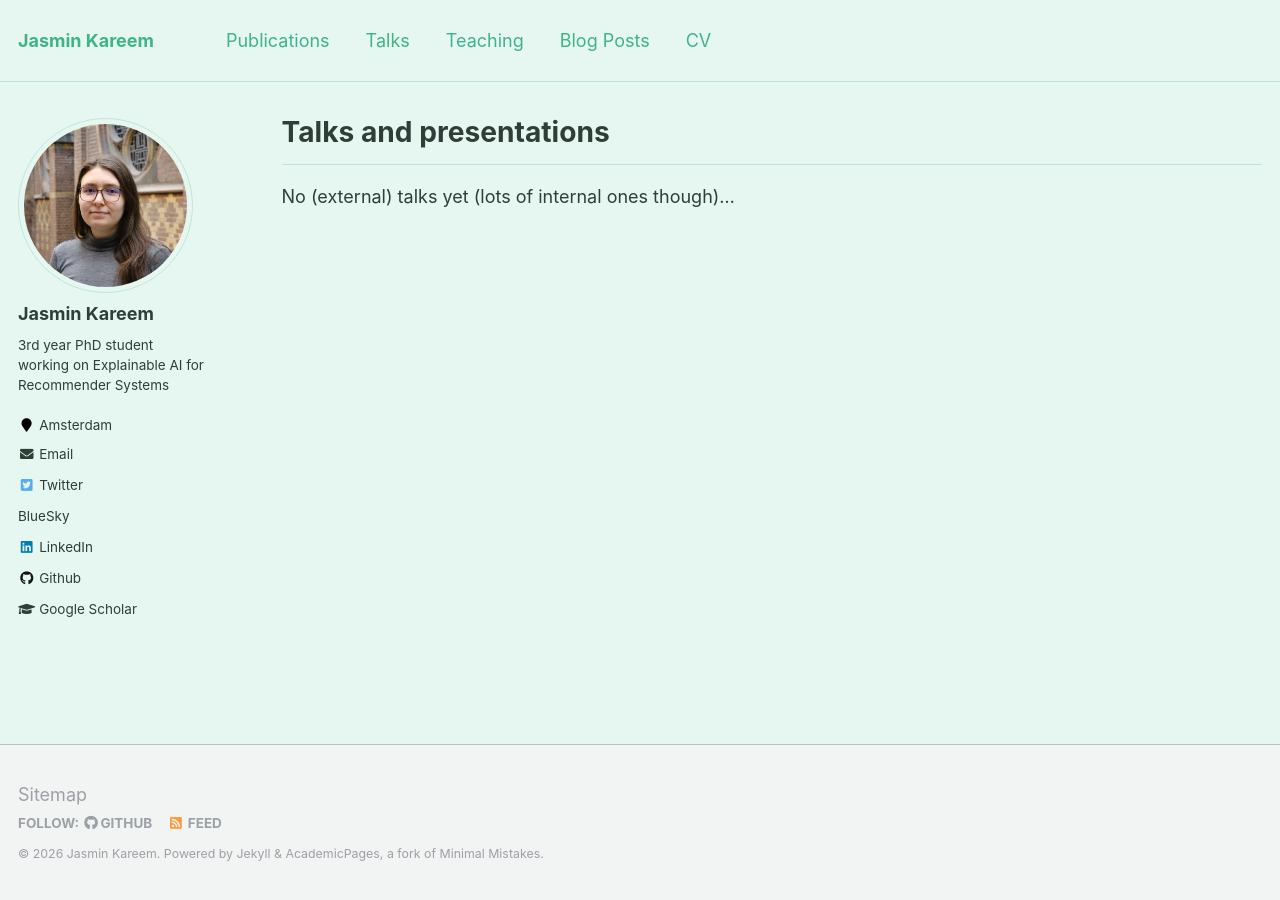
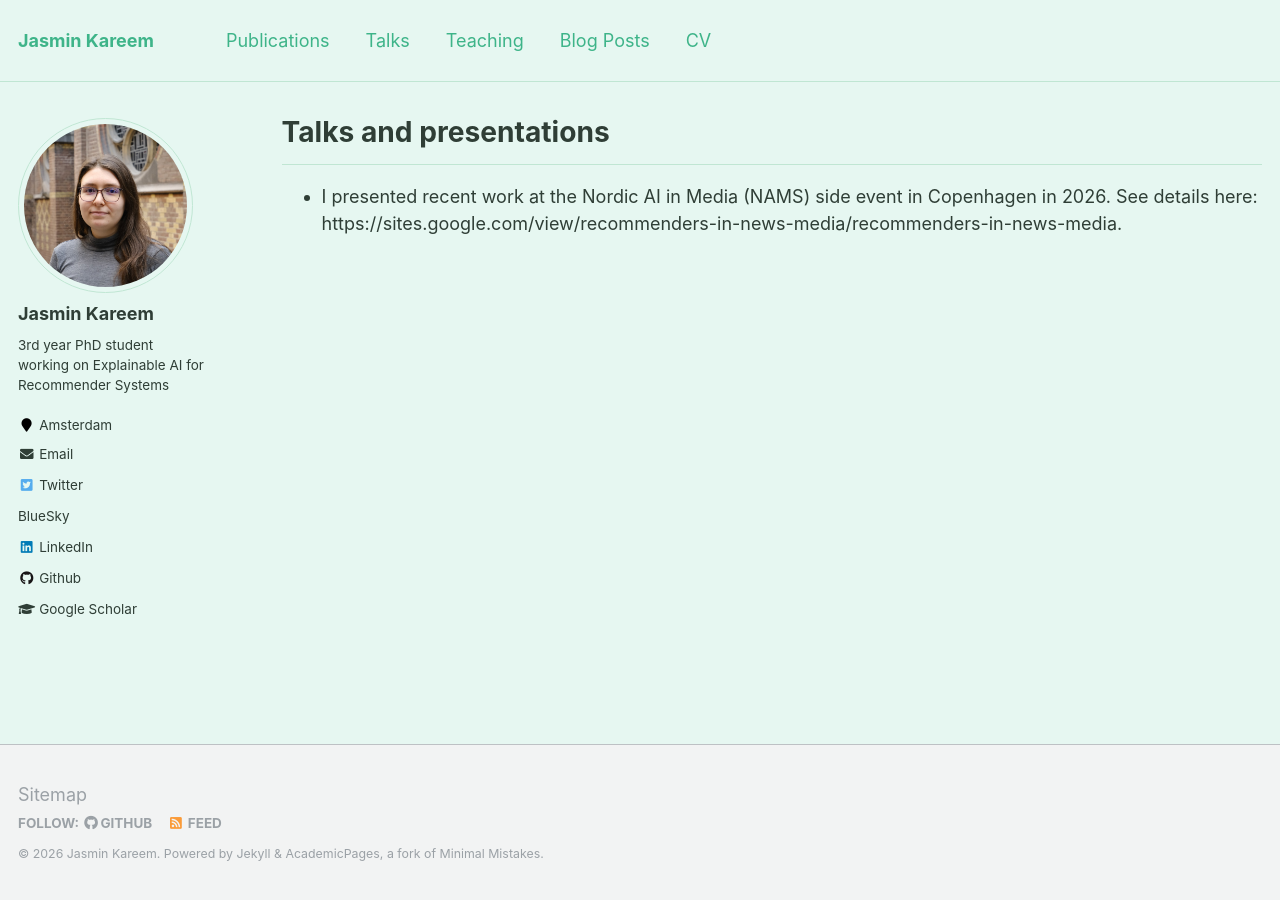
Before and after one commit to jasminkareem/jasminkareem.github.io, a Jekyll site: the page built from _pages/talks.md, in a window 1280 px wide. Built offline with Jekyll 4.4.1, drawn with Linux system fonts in a browser that asks for light colours.

Commit message:
Update talks section with recent presentation details
Added details about a recent presentation at the Nordic AI in Media event.

```diff
--- a/_pages/talks.md
+++ b/_pages/talks.md
@@ -10,4 +10,4 @@ author_profile: true
 
 ---
 
-No (external) talks yet (lots of internal ones though)...
+- I presented recent work at the Nordic AI in Media (NAMS) side event in Copenhagen in 2026. See details here: https://sites.google.com/view/recommenders-in-news-media/recommenders-in-news-media.
```
